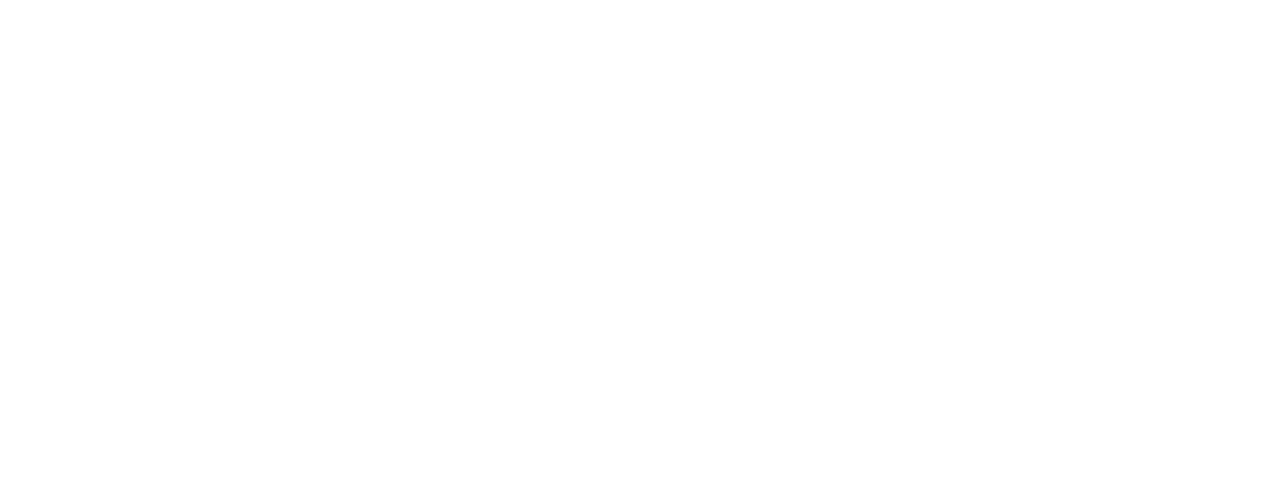
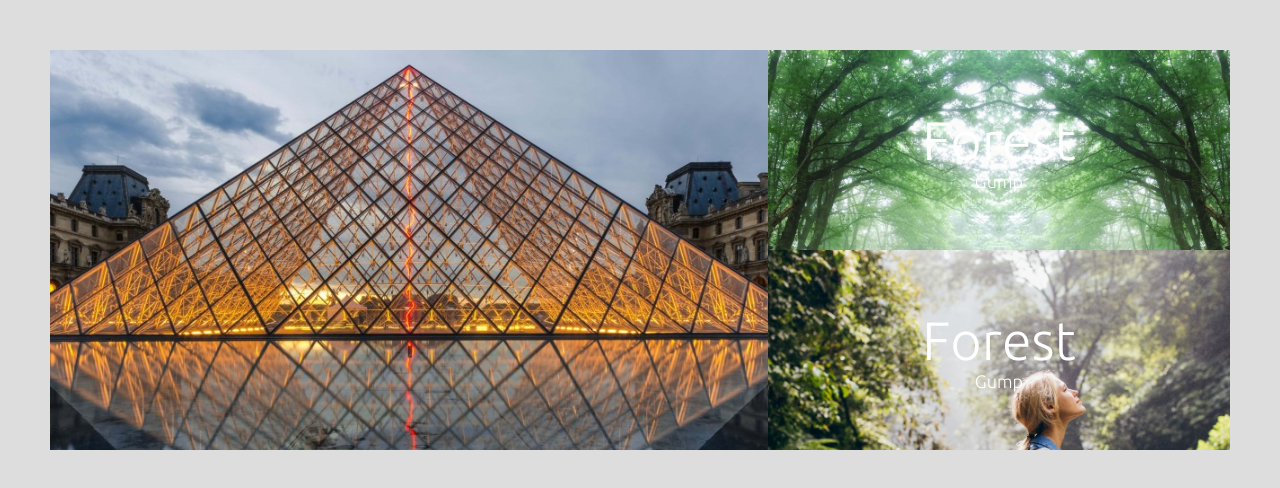
Before and after one commit to ffuad13/grid-practice, a plain HTML site: page index.html in a window 1280 px wide. Drawn offline with Linux system fonts and the light colour scheme.

Commit message:
add header section

```diff
--- a/index.html
+++ b/index.html
@@ -9,5 +9,22 @@
 		<link rel="stylesheet" href="/styles/responsive.css" />
 		<link rel="stylesheet" href="/styles/colorTheme.css" />
 	</head>
-	<body></body>
+	<body>
+		<div class="container">
+			<div class="header">
+				<div class="hero">
+					<h2 class="heading">Damn, I Love Travelling</h2>
+					<p class="sub-heading">Travelling is stress releasing</p>
+				</div>
+				<div class="features feature-1">
+					<h4 class="title-1">Forest</h4>
+					<p class="subtitle">Gump</p>
+				</div>
+				<div class="features feature-2">
+					<h4 class="title-1">Forest</h4>
+					<p class="subtitle">Gump</p>
+				</div>
+			</div>
+		</div>
+	</body>
 </html>
--- a/styles/style.css
+++ b/styles/style.css
@@ -0,0 +1,63 @@
+@import url("https://fonts.googleapis.com/css2?family=Ubuntu:ital,wght@0,300;1,400&display=swap");
+
+* {
+	margin: 0;
+	padding: 0;
+}
+
+img {
+	width: 100%;
+}
+
+body {
+	background-color: #ddd;
+	font-size: 18px;
+	font-family: "Ubuntu", Arial, Helvetica, sans-serif;
+	margin: 50px;
+}
+
+/* Header */
+.header {
+	display: grid;
+	grid-template-areas:
+		"hero hero feature-1"
+		"hero hero feature-2";
+}
+
+.hero {
+	grid-area: hero;
+	min-height: 300px;
+	background-image: url(/img/img1.jpg);
+	background-size: cover;
+	padding: 50px;
+}
+
+.hero > * {
+	display: none;
+}
+
+.features {
+	background-color: #000;
+	color: #fff;
+	display: grid;
+	place-content: center;
+	text-align: center;
+	cursor: pointer;
+}
+
+.feature-1 {
+	grid-area: feature-1;
+	background-image: url(/img/img2.jpg);
+	background-size: cover;
+}
+
+.feature-2 {
+	grid-area: feature-2;
+	background-image: url(/img/img3.jpg);
+	background-size: cover;
+}
+
+.features .title-1 {
+	font-size: 3em;
+	font-weight: 200;
+}
```
